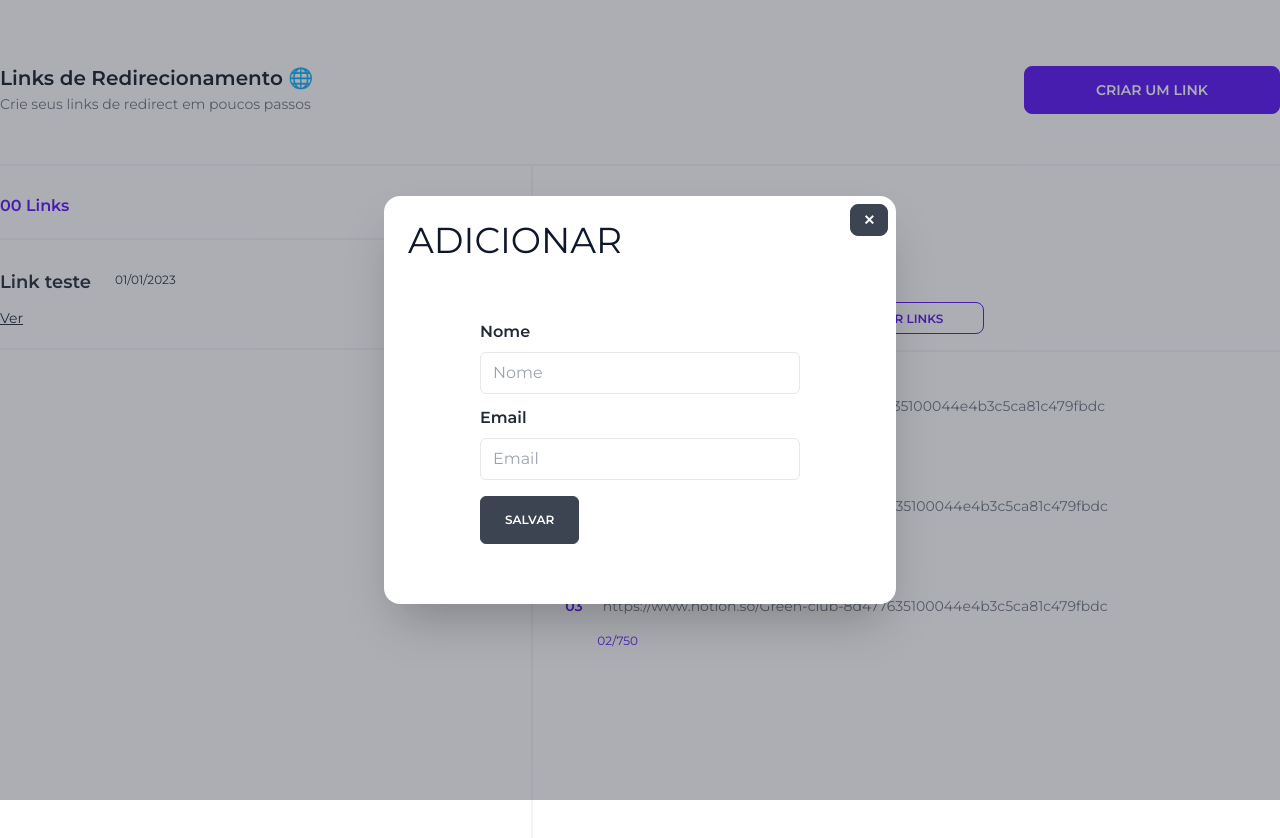
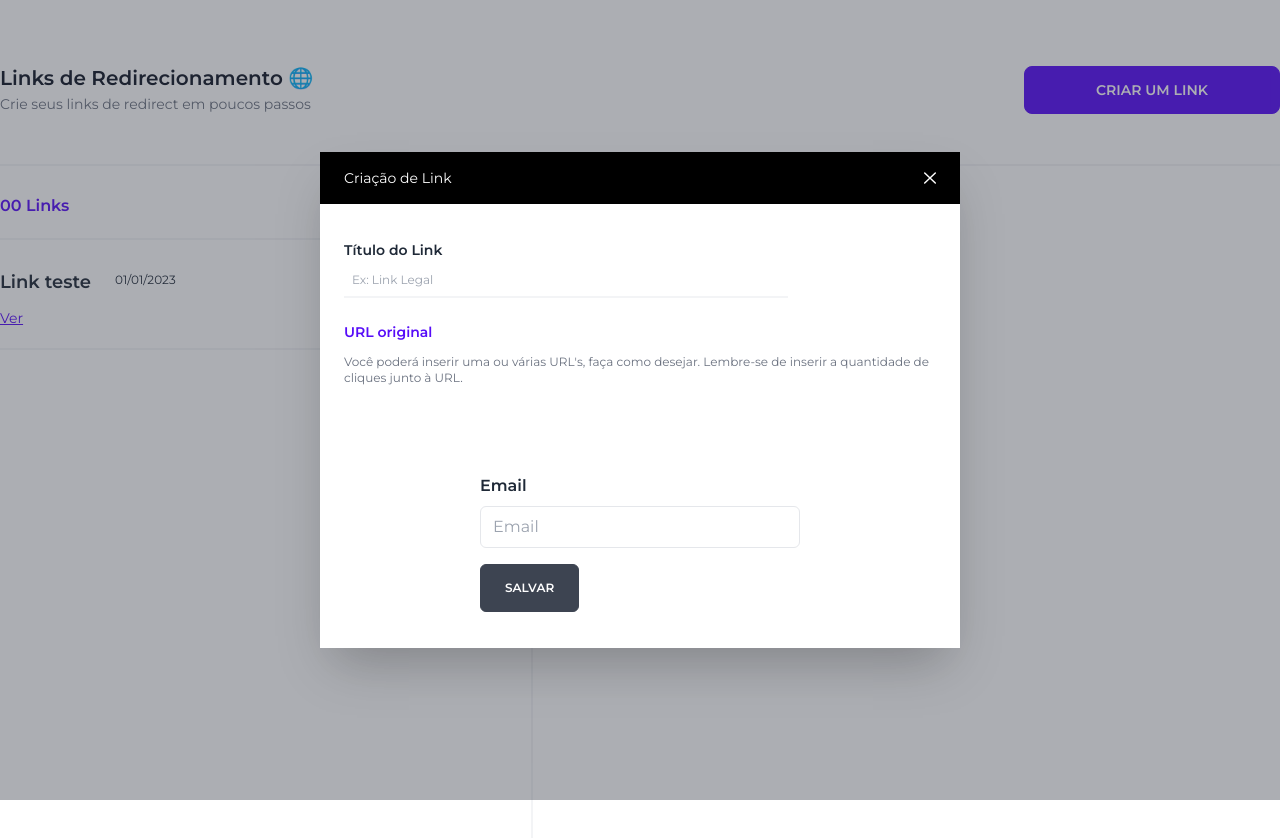
Before and after one commit to paulopariz/redirect-links-frontend, a Vue app: page /#/lista in a window 1280 px wide. Both pictures are taken after a click on the label "CRIAR UM LINK". Shown: the top 838 px of the page. Built offline with nearby package versions, Linux system fonts and the light colour scheme.

Commit message:
part1 modal create

```diff
--- a/src/components/LinksRedirect.vue
+++ b/src/components/LinksRedirect.vue
@@ -1,58 +1,138 @@
 <template>
   <div>
+    <div class="flex items-center mt-12">
+      <div class="border-gray-100 border-t-2 border-r-2 h-screen w-5/12">
         <div
+          class="flex items-center justify-between mt-2 border-b-2 border-gray-100 py-5 pr-8"
+        >
+          <h1 class="text-primary font-semibold">00 Links</h1>
+          <p class="font-normal text-gray-500 text-sm">Cliques</p>
+        </div>
+
+        <div
+          @click="btnShowLinks"
           v-for="user in listagem"
           :key="user.id"
-      class="flex items-center justify-between mt-2 border-b-2 border-gray-100 py-5 pr-8"
+          class="flex items-center justify-between cursor-pointer mt-2 border-b-2 border-gray-100 py-5 pr-8"
         >
           <div class="grid grid-cols-2 text-left">
             <h1 class="font-semibold text-lg focus:text-primary">{{ user.name }}</h1>
             <span class="font-normal text-xs ml-6 mt-1">01/01/2023</span>
 
-        <button
-          @click="ShowLinks"
-          class="mt-3 text-sm underline decoration-solid w-0"
-          to=""
-        >
+            <button class="mt-3 text-sm underline decoration-solid w-0 text-primary">
               Ver
             </button>
           </div>
 
           <span class="text-sm font-normal">👉 02/750 </span>
         </div>
+      </div>
+
+      <div class="border-gray-100 border-t-2 h-screen w-7/12">
+        <div class="mt-20 pl-8" v-show="ShowLinks">
+          <div class="flex items-center gap-10">
+            <h1 class="text-2xl font-semibold">Link teste</h1>
+            <span class="text-sm text-gray-500 font-normal">Criado em: 01/01/2023</span>
+          </div>
+
+          <div class="mt-6 flex items-center gap-16 border-b-2 border-gray-100 pb-4">
+            <router-link class="text-sm underline decoration-solid tracking-wider" to=""
+              >Clique aqui para acessar</router-link
+            >
+
+            <button class="btn btn-outline btn-primary text-xs px-10 py-2 btn-sm">
+              Editar Links
+            </button>
+          </div>
+
+          <div class="mt-11">
+            <div>
+              <div class="flex items-center gap-5 mb-3 2">
+                <h1 class="text-primary text-sm font-semibold">01</h1>
+                <a href="" class="text-gray-500 text-sm font-normal"
+                  >https://www.notion.so/Green-club-8d477635100044e4b3c5ca81c479fbdc</a
+                >
+              </div>
+              <span class="text-primary ml-8 text-xs">02/750</span>
+            </div>
+          </div>
+          <div class="mt-11">
+            <div>
+              <div class="flex items-center gap-5 mb-3 2">
+                <h1 class="text-primary text-sm font-semibold">02</h1>
+                <a href="" class="text-gray-500 text-sm font-normal"
+                  >https://www.notion.so/Green-club-8d477635100044e4b3c5ca81c479fbdc</a
+                >
+              </div>
+              <span class="text-primary ml-8 text-xs">02/750</span>
+            </div>
+          </div>
+          <div class="mt-11">
+            <div>
+              <div class="flex items-center gap-5 mb-3 2">
+                <h1 class="text-primary text-sm font-semibold">03</h1>
+                <a href="" class="text-gray-500 text-sm font-normal"
+                  >https://www.notion.so/Green-club-8d477635100044e4b3c5ca81c479fbdc</a
+                >
+              </div>
+              <span class="text-primary ml-8 text-xs">02/750</span>
+            </div>
+          </div>
+        </div>
+      </div>
+    </div>
 
     <!---MODAL CRIAR --->
-    <input type="checkbox" id="my-modal-3" class="modal-toggle" />
+    <input type="checkbox" id="my-modal-5" class="modal-toggle" />
     <div class="modal">
-      <div class="modal-box relative">
-        <h1 class="block text-4xl text-slate-900">ADICIONAR</h1>
+      <div class="modal-box w-2/4 max-w-5xl relative p-0 rounded-none">
+        <header class="p-4 px-6 bg-black flex items-center justify-between">
+          <h1 class="text-white text-sm">Criação de Link</h1>
 
-        <label for="my-modal-3" class="btn btn-sm absolute right-2 top-2">✕</label>
+          <label for="my-modal-5">
+            <img class="w-3 cursor-pointer" src="../assets/img/close.svg" />
+          </label>
+        </header>
+
+        <div class="p-4 px-6 mt-5">
+          <div class="grid">
+            <label class="text-sm font-semibold">Título do Link</label>
+            <input
+              v-model="nome"
+              type="text"
+              placeholder="Ex: Link Legal"
+              class="border-b-2 text-gray-500 border-gray-100 pl-2 pb-2 text-xs outline-none mt-3 focus:outline-none w-3/4"
+            />
+          </div>
+
+          <div class="mt-6">
+            <h1 class="text-primary text-sm font-semibold">URL original</h1>
+            <p class="mt-3 text-gray-500 text-xs">
+              Você poderá inserir uma ou várias URL's, faça como desejar. Lembre-se de
+              inserir a quantidade de cliques junto à URL.
+            </p>
+          </div>
+        </div>
 
         <div class="relative py-3 sm:w-96 mx-auto">
           <div class="mt-4 bg-white text-left">
             <div class="h-2"></div>
             <div class="px-8 py-6">
-              <label class="block font-semibold"> Nome</label>
-              <input
-                v-model="nome"
-                type="text"
-                placeholder="Nome"
-                class="border w-full h-5 px-3 py-5 mt-2 hover:outline-none focus:outline-none rounded-md"
-              />
-
               <label class="block mt-3 font-semibold"> Email </label>
               <input
                 v-model="email"
                 type="email"
                 placeholder="Email"
-                class="border w-full h-5 px-3 py-5 mt-2 hover:outline-none focus:outline-none rounded-md"
+                class="border w-full h-5 px-3 py-5 mt-2 p-3 hover:outline-none focus:outline-none rounded-md"
               />
 
               <div class="flex justify-between items-baseline">
-                <button @click="addLink" class="mt-4 btn py-3 px-6 text-xs rounded-md">
-                  Salvar
-                </button>
+                <label
+                  @click="addLink"
+                  for="my-modal-5"
+                  class="btn mt-4 py-3 px-6 text-xs rounded-md"
+                  >Salvar</label
+                >
               </div>
             </div>
           </div>
@@ -71,11 +151,16 @@ export default {
       listagem: [],
       name: "",
       email: "",
-      spiner: "dgdfgdfgdfg",
+
+      ShowLinks: false,
     };
   },
 
   methods: {
+    btnShowLinks() {
+      this.ShowLinks = !this.ShowLinks;
+    },
+
     addListagem() {},
 
     addLink() {
--- a/src/components/ShowLinksRedirect.vue
+++ b/src/components/ShowLinksRedirect.vue
@@ -1,60 +1,13 @@
 <template>
-  <div>
-    <div class="mt-20 pl-8">
-      <div class="flex items-center gap-10">
-        <h1 class="text-2xl font-semibold">Link teste</h1>
-        <span class="text-sm text-gray-500 font-normal">Criado em: 01/01/2023</span>
-      </div>
-
-      <div class="mt-6 flex items-center gap-16 border-b-2 border-gray-100 pb-4">
-        <router-link class="text-sm underline decoration-solid tracking-wider" to=""
-          >Clique aqui para acessar</router-link
-        >
-
-        <button class="btn btn-outline btn-primary text-xs px-10 py-2 btn-sm">
-          Editar Links
-        </button>
-      </div>
-
-      <div class="mt-11">
-        <div>
-          <div class="flex items-center gap-5 mb-3 2">
-            <h1 class="text-primary text-sm font-semibold">01</h1>
-            <a href="" class="text-gray-500 text-sm font-normal"
-              >https://www.notion.so/Green-club-8d477635100044e4b3c5ca81c479fbdc</a
-            >
-          </div>
-          <span class="text-primary ml-8 text-xs">02/750</span>
-        </div>
-      </div>
-      <div class="mt-11">
-        <div>
-          <div class="flex items-center gap-5 mb-3 2">
-            <h1 class="text-primary text-sm font-semibold">02</h1>
-            <a href="" class="text-gray-500 text-sm font-normal"
-              >https://www.notion.so/Green-club-8d477635100044e4b3c5ca81c479fbdc</a
-            >
-          </div>
-          <span class="text-primary ml-8 text-xs">02/750</span>
-        </div>
-      </div>
-      <div class="mt-11">
-        <div>
-          <div class="flex items-center gap-5 mb-3 2">
-            <h1 class="text-primary text-sm font-semibold">03</h1>
-            <a href="" class="text-gray-500 text-sm font-normal"
-              >https://www.notion.so/Green-club-8d477635100044e4b3c5ca81c479fbdc</a
-            >
-          </div>
-          <span class="text-primary ml-8 text-xs">02/750</span>
-        </div>
-      </div>
-    </div>
-  </div>
+  <div></div>
 </template>
 
 <script>
 export default {
-  name: "ShoeLinksRedirect",
+  name: "ShowLinksRedirect",
+
+  data() {
+    return {};
+  },
 };
 </script>
--- a/src/views/ListView.vue
+++ b/src/views/ListView.vue
@@ -1,47 +1,33 @@
 <template>
   <div class="container m-auto">
-
     <header class="flex justify-between items-center mt-16">
       <div class="float-left text-left">
-                <h1 class="text-xl text-gray-900 font-semibold">Links de Redirecionamento 🌐 </h1>
-                <span class="text-sm text-gray-500">Crie seus links de redirect em poucos passos</span>
+        <h1 class="text-xl text-gray-900 font-semibold">Links de Redirecionamento 🌐</h1>
+        <span class="text-sm text-gray-500"
+          >Crie seus links de redirect em poucos passos</span
+        >
       </div>
       <div>
-                <label for="my-modal-3" class="btn btn-primary py-2 px-9 text-sm btn-wide">Criar um Link</label>
+        <label for="my-modal-5" class="btn btn-primary py-2 px-9 text-sm btn-wide"
+          >Criar um Link</label
+        >
       </div>
     </header>
 
-
-
-        <div class="flex items-center mt-12">
-            <div class=" border-gray-100 border-t-2 border-r-2 h-screen w-5/12">
-
-                <div class="flex items-center justify-between mt-2 border-b-2 border-gray-100 py-5 pr-8 ">
-                    <h1 class="text-primary font-semibold ">00 Links</h1>
-                    <p class="font-normal text-gray-500 text-sm">Cliques</p>
-                </div>
-
     <LinksRedirect />
-
-            </div>
-
-
-            <div class=" border-gray-100 border-t-2 h-screen w-7/12">
-
-                <ShowLinksRedirect />
-
-            </div>
-        </div>
-
   </div>
 </template>
 
 <script>
-import LinksRedirect from '@/components/LinksRedirect.vue'
-import ShowLinksRedirect from '@/components/ShowLinksRedirect.vue';
+import LinksRedirect from "@/components/LinksRedirect.vue";
 
 export default {
-        components: { LinksRedirect, ShowLinksRedirect },
+  components: {
+    LinksRedirect,
+  },
 
-    }
+  data() {
+    return {};
+  },
+};
 </script>
```
Also changed, not shown: src/assets/img/close.svg (added). Lines whose indentation alone changed are shown as unchanged.
